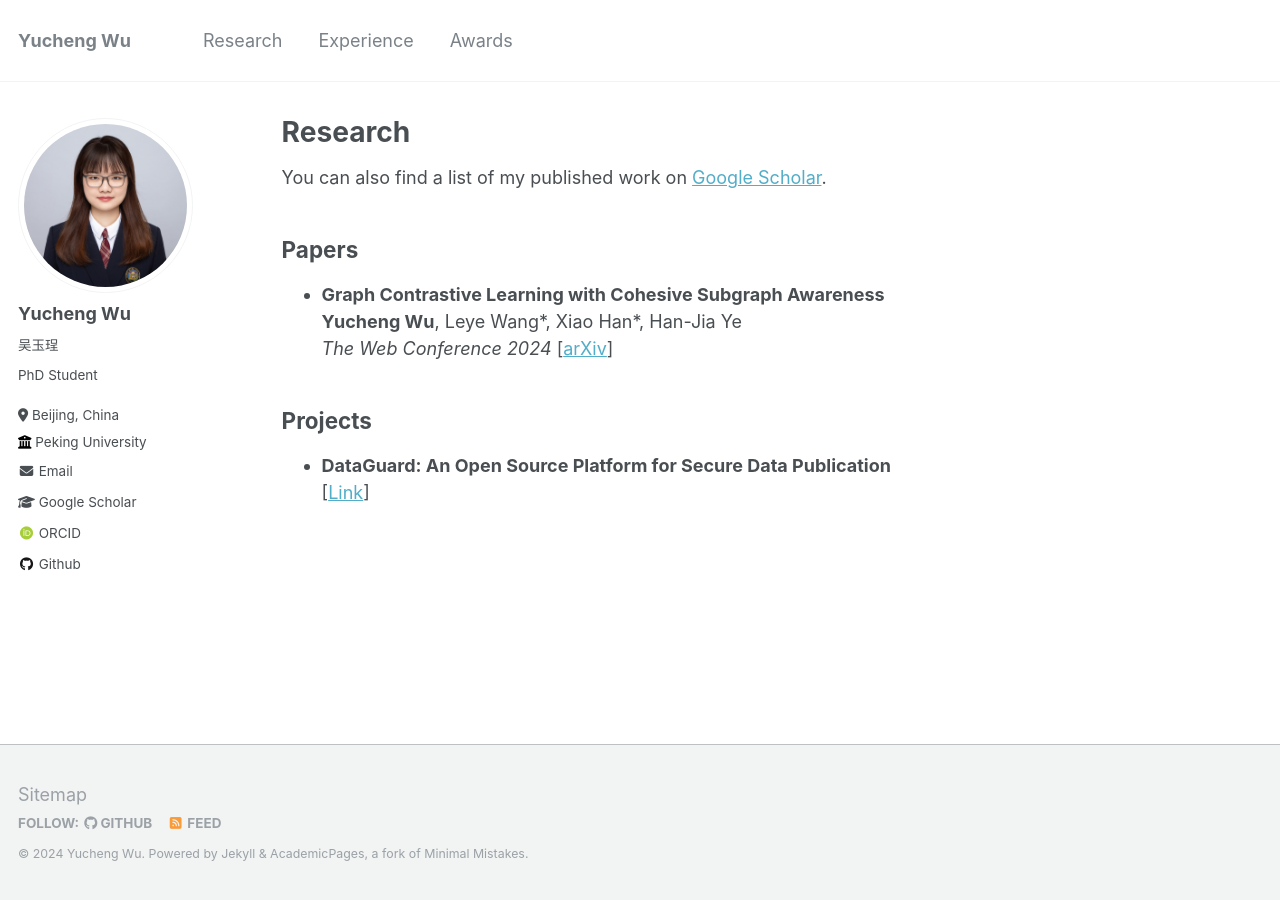
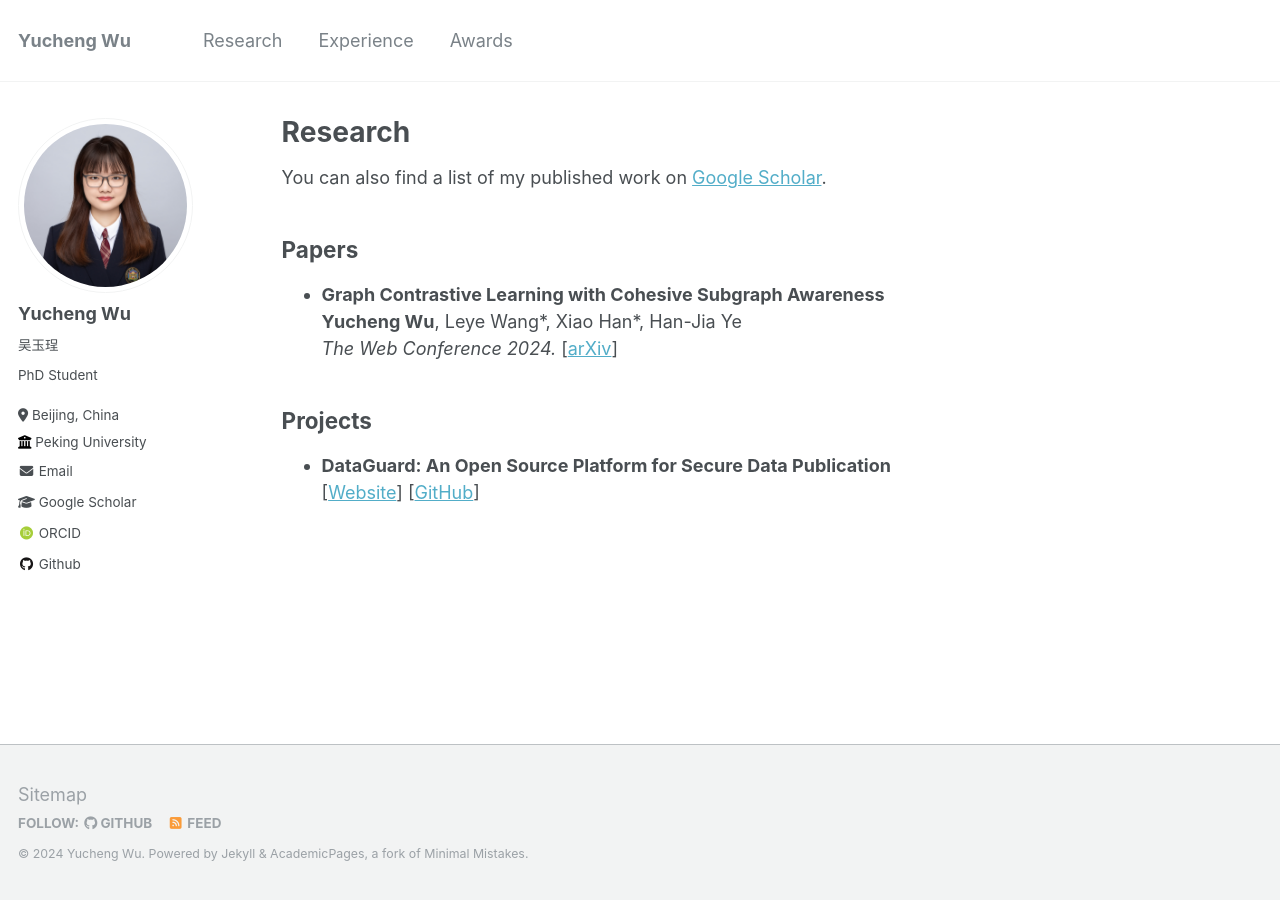
Before and after one commit to wuyucheng2002/wuyucheng2002.github.io, a Jekyll site: the page built from _pages/research.md, in a window 1280 px wide. Built offline with Jekyll 4.4.1, drawn with Linux system fonts in a browser that asks for light colours; some web fonts are replaced.

Commit message:
Update research.md

```diff
--- a/_pages/research.md
+++ b/_pages/research.md
@@ -11,11 +11,12 @@ You can also find a list of my published work on <a href="https://scholar.google
 
 * **Graph Contrastive Learning with Cohesive Subgraph Awareness** <br/>
   <b>Yucheng Wu</b>, Leye Wang\*, Xiao Han\*, Han-Jia Ye <br/>
-  *The Web Conference 2024*
+  *The Web Conference 2024.*
   [<a href="https://arxiv.org/abs/2401.17580" target="_blank">arXiv</a>]
 
 
 ## Projects
 
 * **DataGuard: An Open Source Platform for Secure Data Publication** <br/>
-  [<a href="http://101.132.17.93/" target="_blank">Link</a>]
+  [<a href="http://101.132.17.93/" target="_blank">Website</a>]
+  [<a href="https://github.com/wuyucheng2002/DataGuard" target="_blank">GitHub</a>]
```
